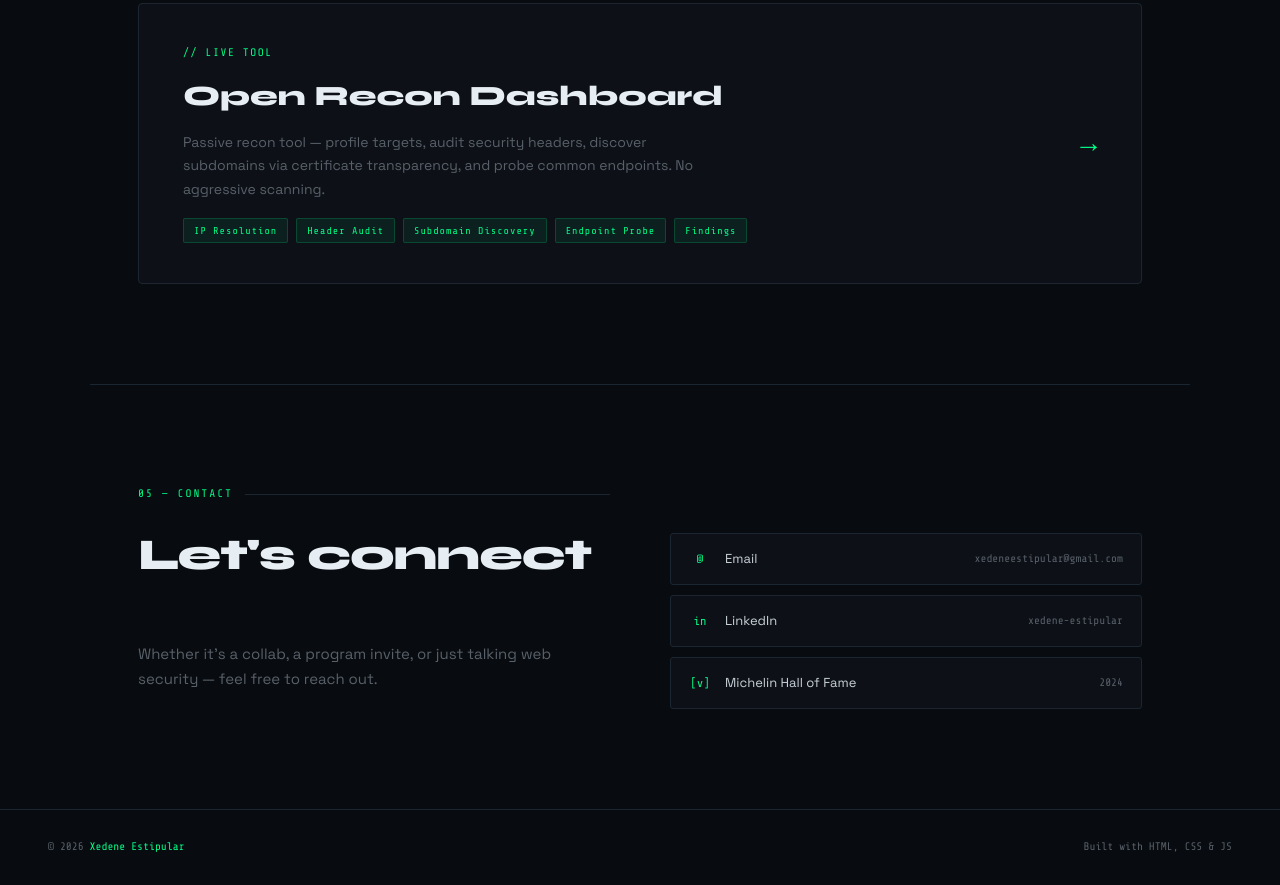
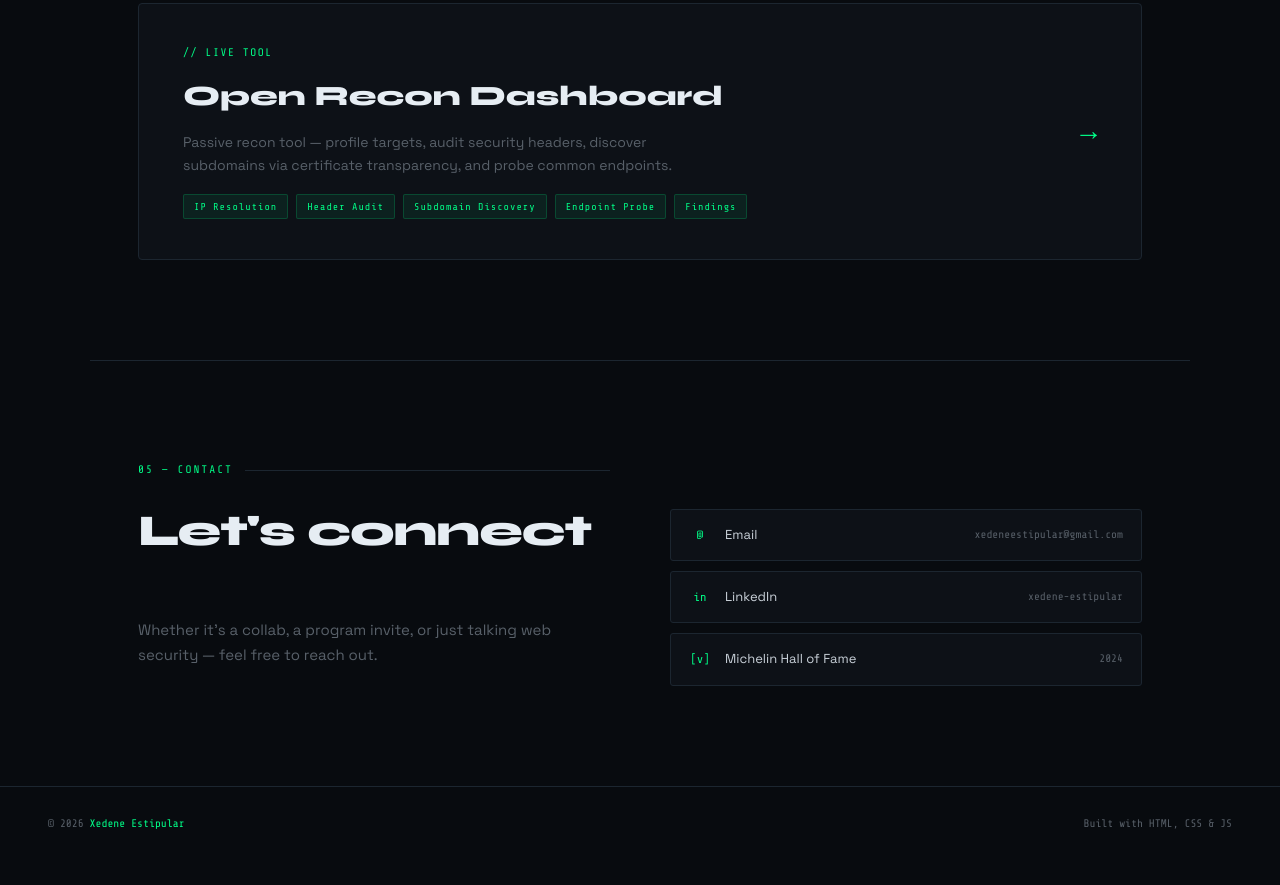
Before and after one commit to Xedene/My-First-Live-Portfolio-, a website: page public/index.html in a window 1280 px wide. Shown: the part 3255-4140 px from the top of the page. After the commit the page ends 4116 px from the top, so only its background shows below. Drawn offline with nearby package versions, Linux system fonts and the light colour scheme.

Commit message:
Update index.html

```diff
--- a/public/index.html
+++ b/public/index.html
@@ -517,7 +517,7 @@
       <div class="cta-label">// live tool</div>
       <div class="cta-title">Open Recon Dashboard</div>
       <div class="cta-desc">
-        Passive recon tool — profile targets, audit security headers, discover subdomains via certificate transparency, and probe common endpoints. No aggressive scanning.
+        Passive recon tool — profile targets, audit security headers, discover subdomains via certificate transparency, and probe common endpoints.
       </div>
       <div class="cta-tags">
         <span class="cta-tag">IP Resolution</span>
```
